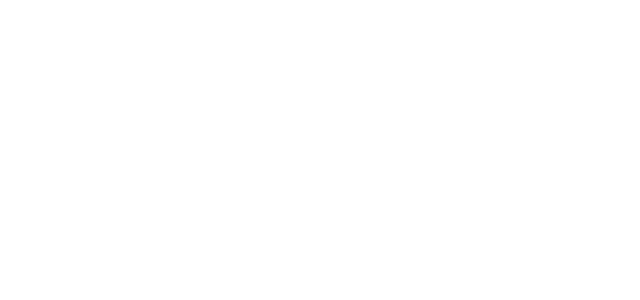
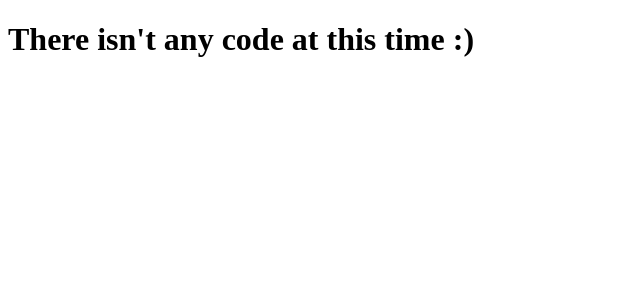
Before and after one commit to celia-zhou/VolleyVision, a React (Create React App) app in the folder volleyvision-app/: page /home in a window 1280 px wide. Shown: the top 300 px of the page, without its empty margins (0-640 px from the left). Built offline with nearby package versions, Linux system fonts and the light colour scheme; the HTML template or start-up script is replaced by a standard one.

Commit message:
redirect to homepage
app has been configured to start at the homepage

```diff
--- a/volleyvision-app/src/App.js
+++ b/volleyvision-app/src/App.js
@@ -11,17 +11,18 @@
 //import { fb } from './components/firebaseConfig';
 
 //import styles
-//import './styles/App.css';
+import './styles/App.css';
 
 function App() {
   return (
     <div>
       <Router>
         <Switch>
-          <Route exact path="/">
-            <Redirect to = "/home" component={Home} />
+          <Route path= "/home" component={Home} />
+          <Route path= "/404" component={fourohfour} />
+          <Route path="/">
+            <Redirect exact from="/" to = "/home"/>
           </Route>
-          <Route path= "/404" component={fourohfour} />
         </Switch>
       </Router>
     </div>
```
Also changed, not shown: volleyvision-app/firebase.json.
